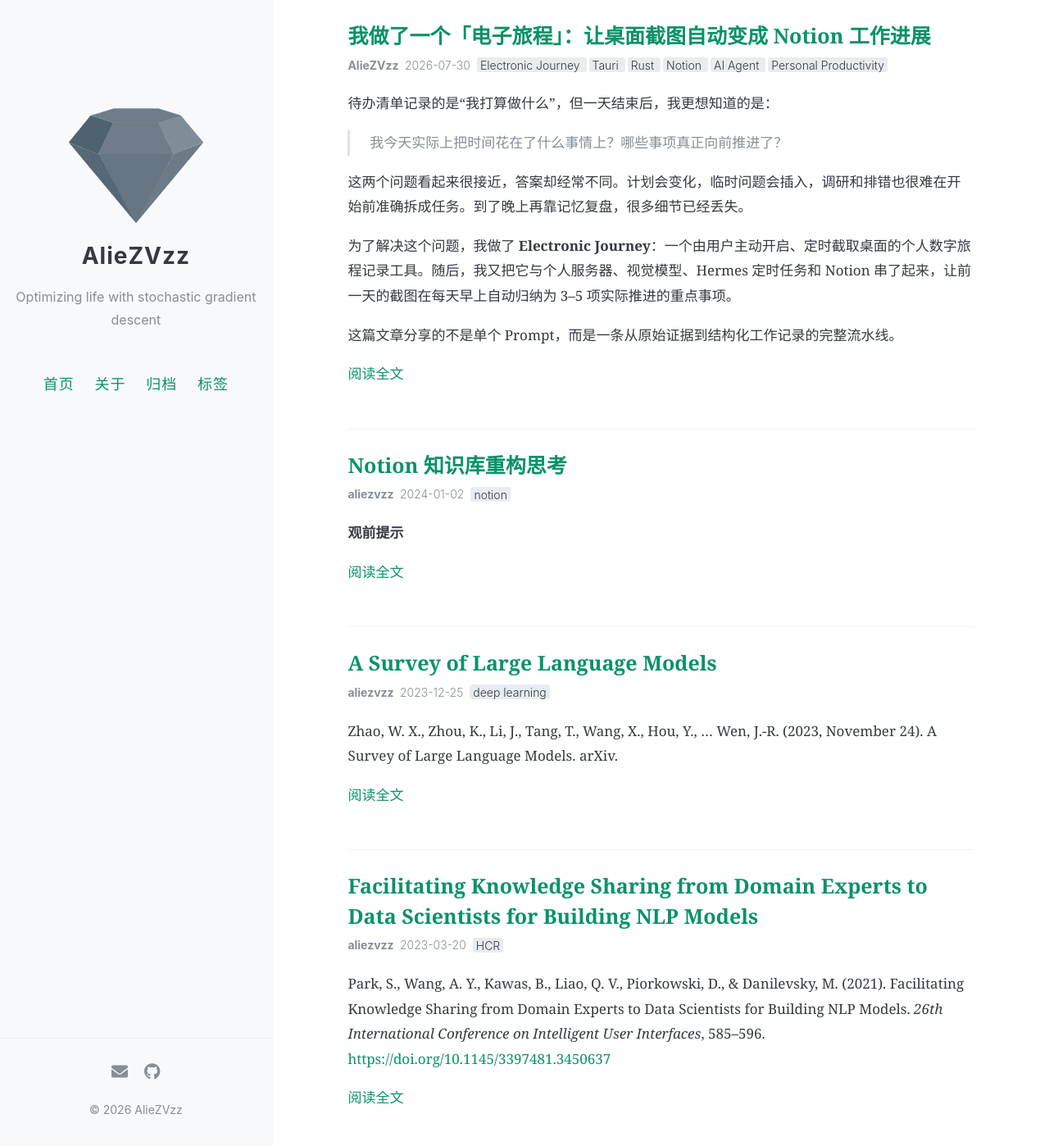
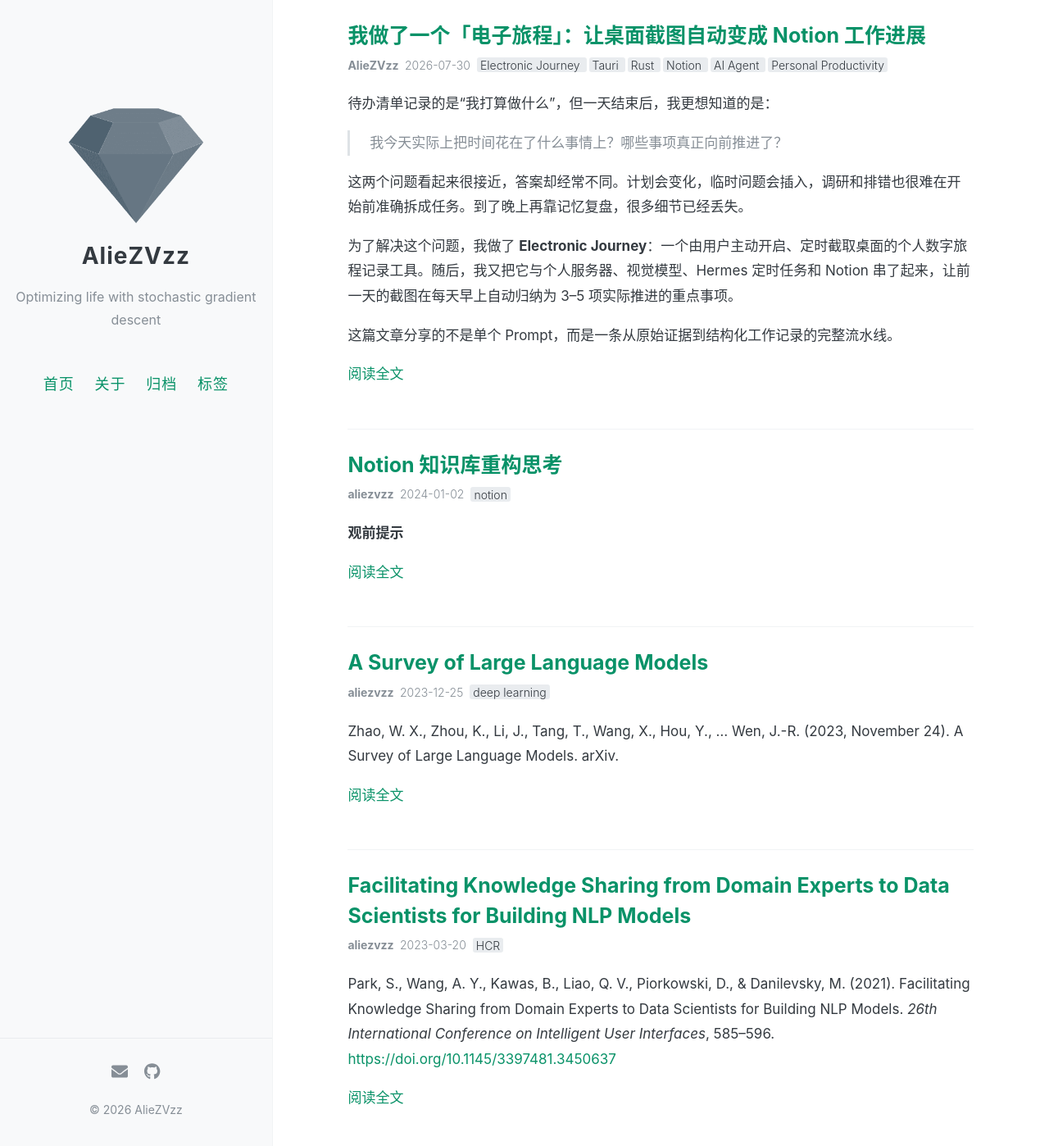
Before and after one commit to AlieZVzz/aliezvzz.github.io, a Jekyll site: the page built from index.html, in a window 1280 px wide and 1400 px high. Shown: the whole window at 82% size. Built offline with Jekyll 4.4.1, drawn with Linux system fonts in a browser that asks for light colours; the list of posts is cut into pages by our own code.

Commit message:
Refactor font variables for consistency and stability in Chinese text rendering

```diff
--- a/_sass/_variables.scss
+++ b/_sass/_variables.scss
@@ -19,9 +19,9 @@
 $lightGray: #eee;
 $white: #fff;
 
-// System font stacks avoid third-party font scripts and keep Chinese text stable.
-$ui-font: Inter, ui-sans-serif, -apple-system, BlinkMacSystemFont, "Segoe UI", "PingFang SC", "Hiragino Sans GB", "Microsoft YaHei", sans-serif;
-$base-font: ui-serif, "Noto Serif SC", "Source Han Serif SC", "Songti SC", STSong, Georgia, serif;
+// 正文与界面统一使用系统中文黑体，避免宋体和外部 Web Font。
+$ui-font: -apple-system, BlinkMacSystemFont, "PingFang SC", "Hiragino Sans GB", "Microsoft YaHei", "Noto Sans CJK SC", "Source Han Sans SC", Arial, sans-serif;
+$base-font: $ui-font;
 $code-font: "SFMono-Regular", Menlo, Monaco, Consolas, "Liberation Mono", monospace;
 
 // Font sizes
```
